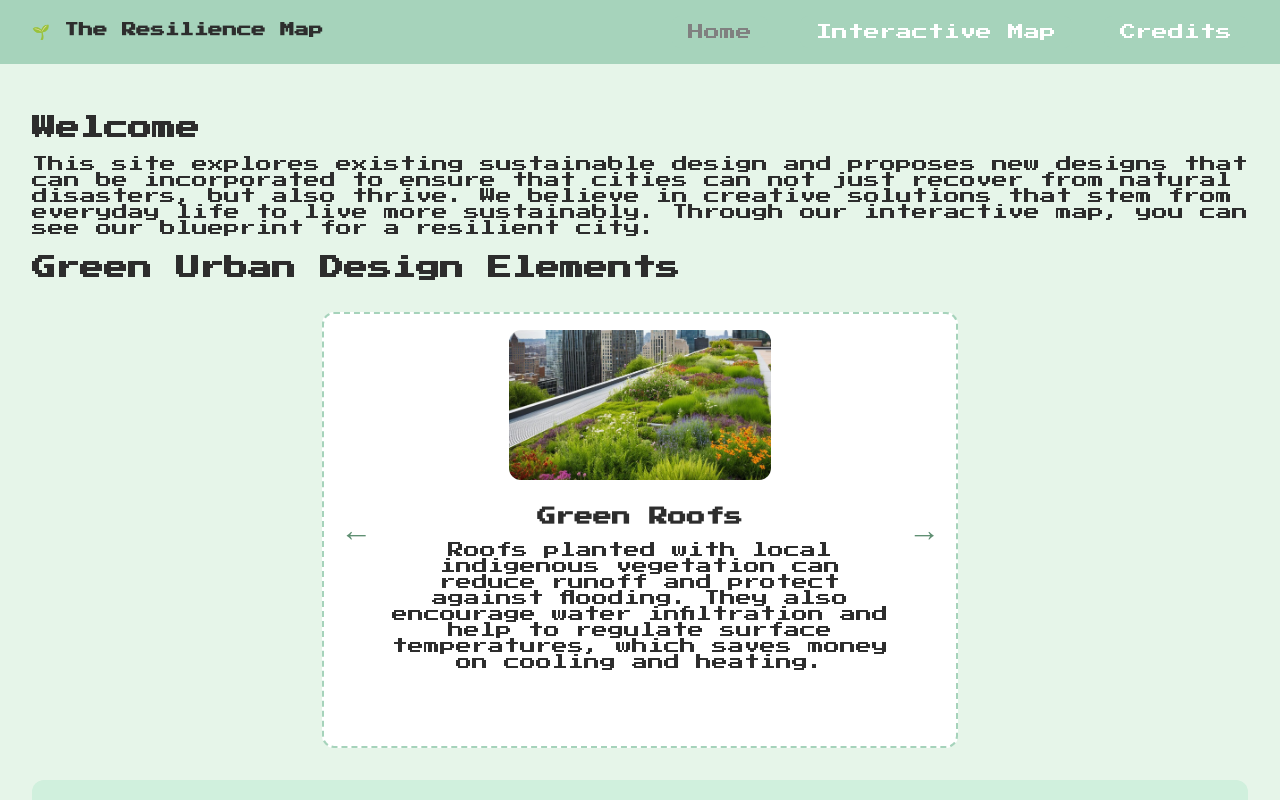
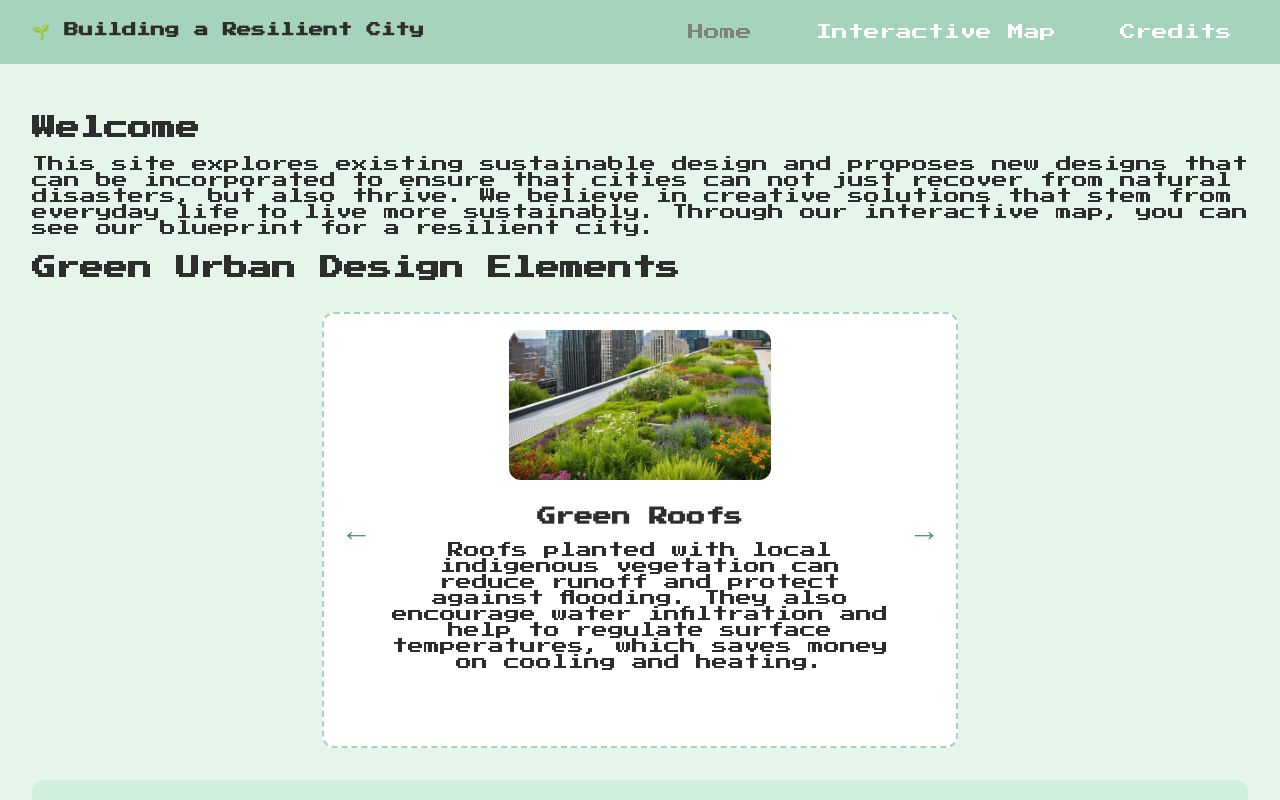
Before and after one commit to ColinXie20/UrbanResilience, a plain HTML site: page index.html in a window 1280 px wide. Shown: the top 800 px of the page. Drawn offline with Linux system fonts and the light colour scheme.

Commit message:
title change

```diff
--- a/index.html
+++ b/index.html
@@ -10,7 +10,7 @@
 <body>
 <!-- nav bar -->
   <nav class="navbar">
-    <h1>🌱 The Resilience Map</h1>
+    <h1>🌱 Building a Resilient City</h1>
     <div class="nav-links">
       <button id="homeButton" class="navButton active" onclick="showSection('home')">Home</button>
       <button id="mapButton" class="navButton" onclick="showSection('map')">Interactive Map</button>
```
